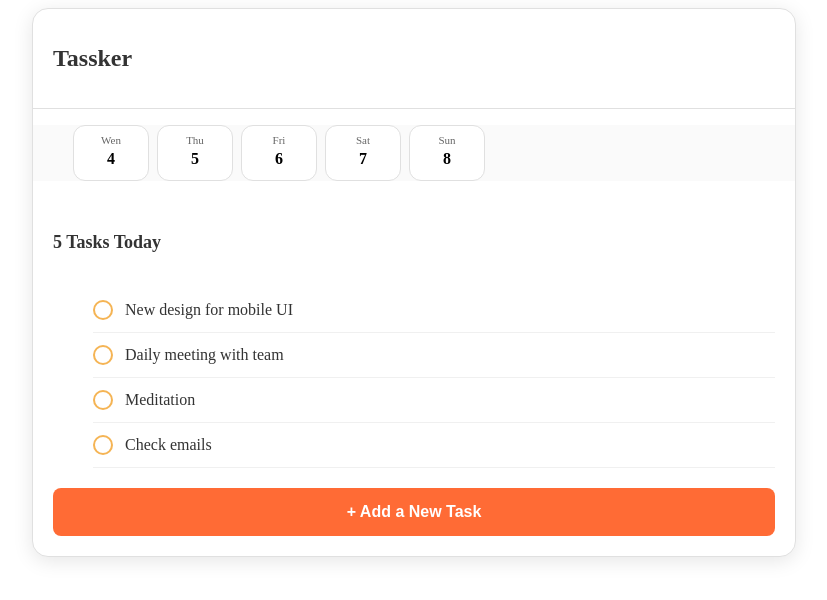
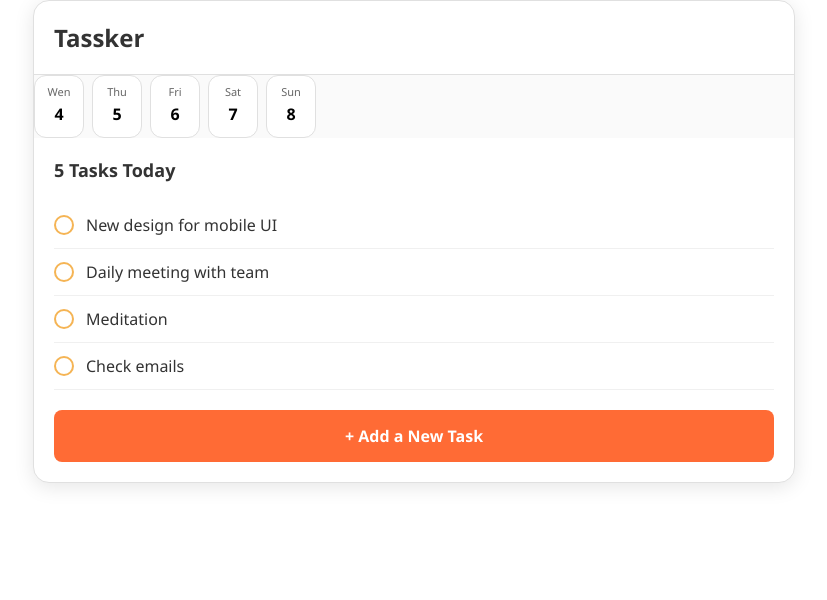
Before and after one commit to matveenya/innowise-lab_clever-todo-list, a Vue app: page / in a window 1280 px wide. Shown: the top 600 px of the page, without its empty margins (226-1053 px from the left). Built offline with nearby package versions, Linux system fonts and the light colour scheme.

Commit message:
Adding a global style

```diff
--- a/src/main.js
+++ b/src/main.js
@@ -1,4 +1,5 @@
 import { createApp } from 'vue';
+import './style.css';
 import App from './App.vue';
 
 createApp(App).mount('#app');
--- /dev/null
+++ b/src/style.css
@@ -0,0 +1,6 @@
+*{
+    margin: 0;
+    padding: 0;
+    box-sizing: border-box;
+    font-family: 'Segoe UI', sans-serif;
+}
```
